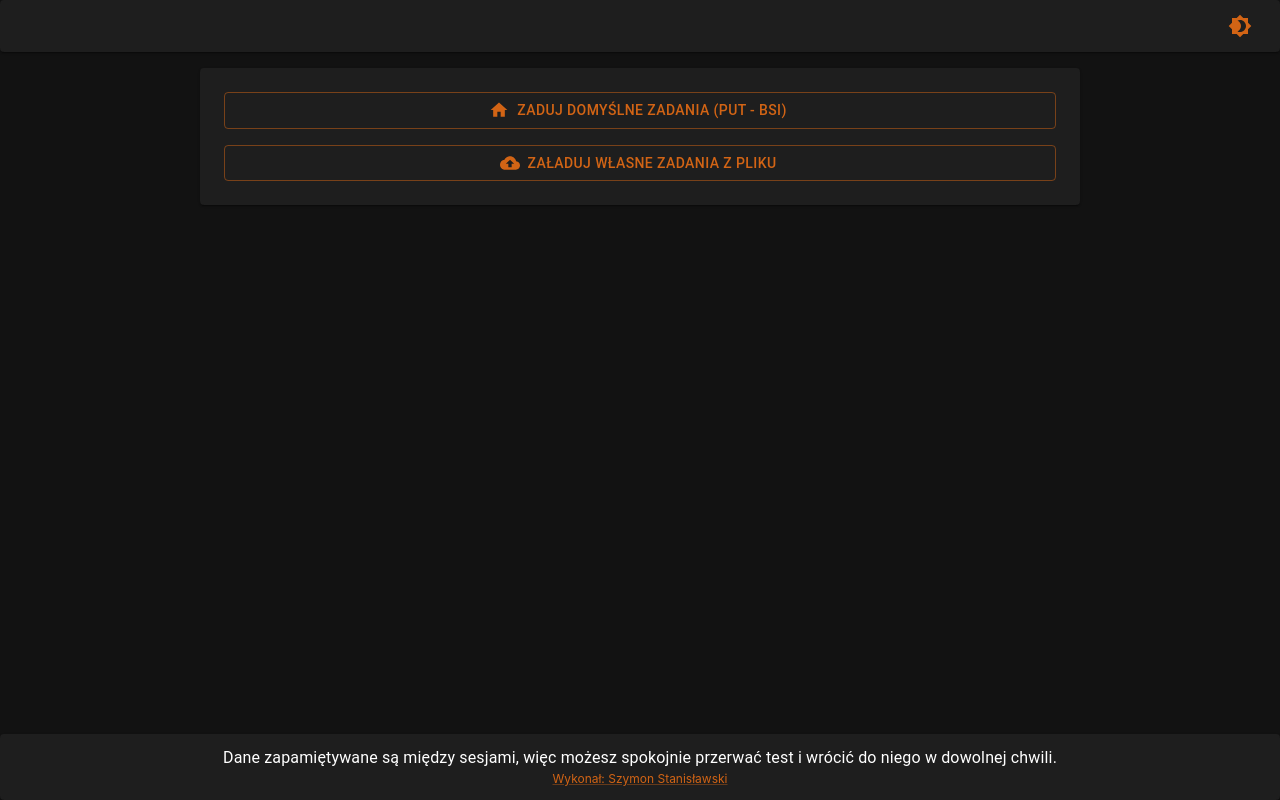
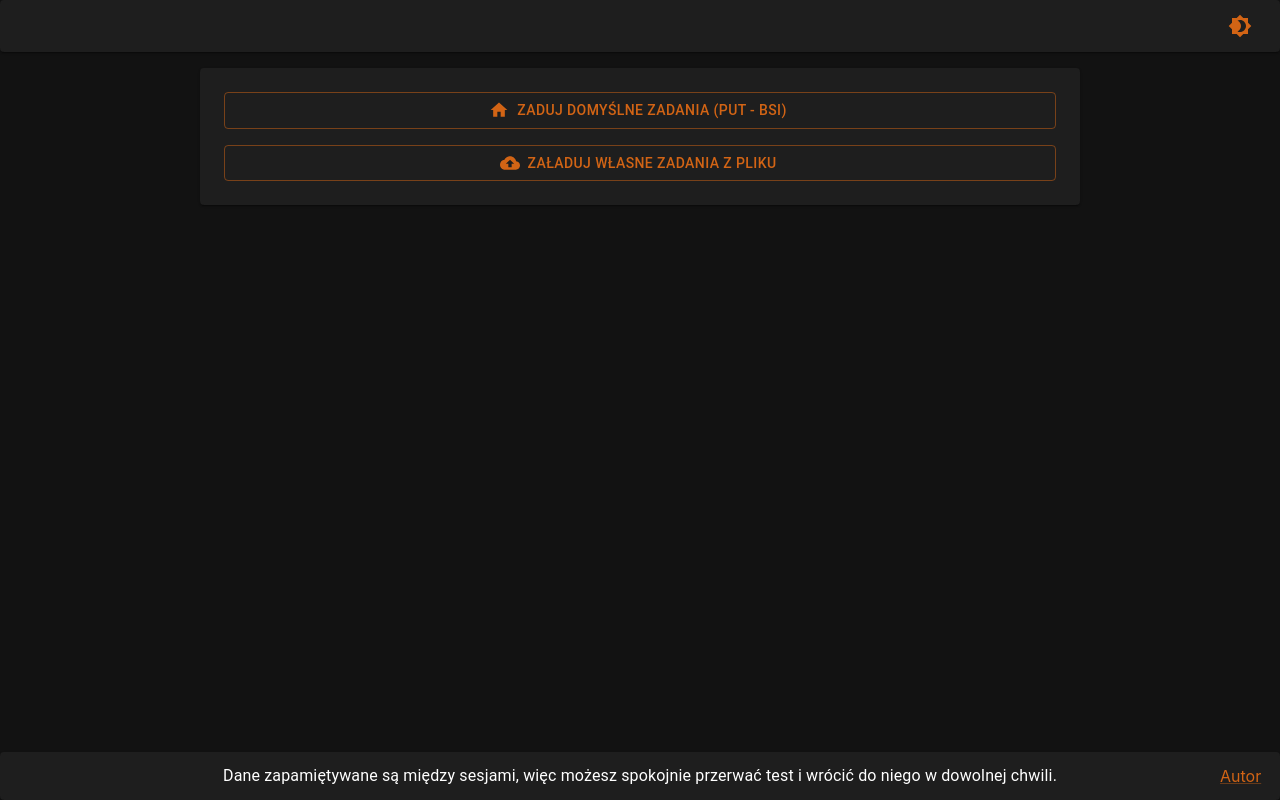
Before and after one commit to vis256/ASSEC-test, a React (Vite) app: page / in a window 1280 px wide. Built offline with nearby package versions, Linux system fonts and the light colour scheme.

Commit message:
update button naming and footer

```diff
--- a/package.json
+++ b/package.json
@@ -8,7 +8,7 @@
     "dev": "vite",
     "build": "tsc && vite build",
     "preview": "vite preview",
-    "predeploy": "npm run build",
+    "predeploy": "npm run build & @powershell cp -r src/data dist/src/data",
     "deploy": "gh-pages -d dist"
   },
   "dependencies": {
--- a/src/components/Footer.tsx
+++ b/src/components/Footer.tsx
@@ -11,19 +11,22 @@ const Footer = () => {
         alignItems: "center",
         width: "100%",
         p: 1.5,
+        px: 10,
       }}
     >
       <Typography sx={{ textAlign: "center" }}>
-        Dane zapamiętywane są między sesjami,
-        więc możesz spokojnie przerwać test i wrócić do niego w dowolnej chwili.
+        Dane zapamiętywane są między sesjami, więc możesz spokojnie przerwać
+        test i wrócić do niego w dowolnej chwili.
       </Typography>
       <Link
         href="https://github.com/Hi-Im-Simon"
         sx={{
-          fontSize: 12,
+          position: "absolute",
+          right: 0,
+          width: 60,
         }}
       >
-        Wykonał: Szymon Stanisławski
+        Autor
       </Link>
     </Card>
   );
--- a/src/components/test/Test.tsx
+++ b/src/components/test/Test.tsx
@@ -68,6 +68,7 @@ const Test = ({ test, setTest }: TestProps) => {
         setTest={setTest}
         page={page}
         setPage={setPage}
+        checkAnswer={checkAnswer}
         setCheckAnswer={setCheckAnswer}
         testFinished={testFinished}
         setTestFinished={setTestFinished}
--- a/src/components/test/TestMenu.tsx
+++ b/src/components/test/TestMenu.tsx
@@ -9,6 +9,7 @@ interface TestMenuProps {
   setTest: Dispatch<SetStateAction<Test | null>>;
   page: number;
   setPage: Dispatch<SetStateAction<number>>;
+  checkAnswer: boolean;
   setCheckAnswer: Dispatch<SetStateAction<boolean>>;
   testFinished: boolean;
   setTestFinished: Dispatch<SetStateAction<boolean>>;
@@ -19,6 +20,7 @@ const TestMenu = ({
   setTest,
   page,
   setPage,
+  checkAnswer,
   setCheckAnswer,
   testFinished,
   setTestFinished,
@@ -88,8 +90,11 @@ const TestMenu = ({
         }}
       >
         {!testFinished ? (
-          <Button variant="outlined" onClick={() => setCheckAnswer(true)}>
-            Pokaż odpowiedź
+          <Button
+            variant="outlined"
+            onClick={() => setCheckAnswer((old) => !old)}
+          >
+            {!checkAnswer ? "Pokaż odpowiedź" : "Ukryj odpowiedź"}
           </Button>
         ) : (
           <Typography
@@ -138,7 +143,8 @@ const TestMenu = ({
               setPage(0);
               localTestFinished = false;
               localStorage.setItem("TestTimer", "0");
-           }}>
+            }}
+          >
             Wyjdź
           </Button>
         )}
```
Lines whose indentation alone changed are shown as unchanged.
